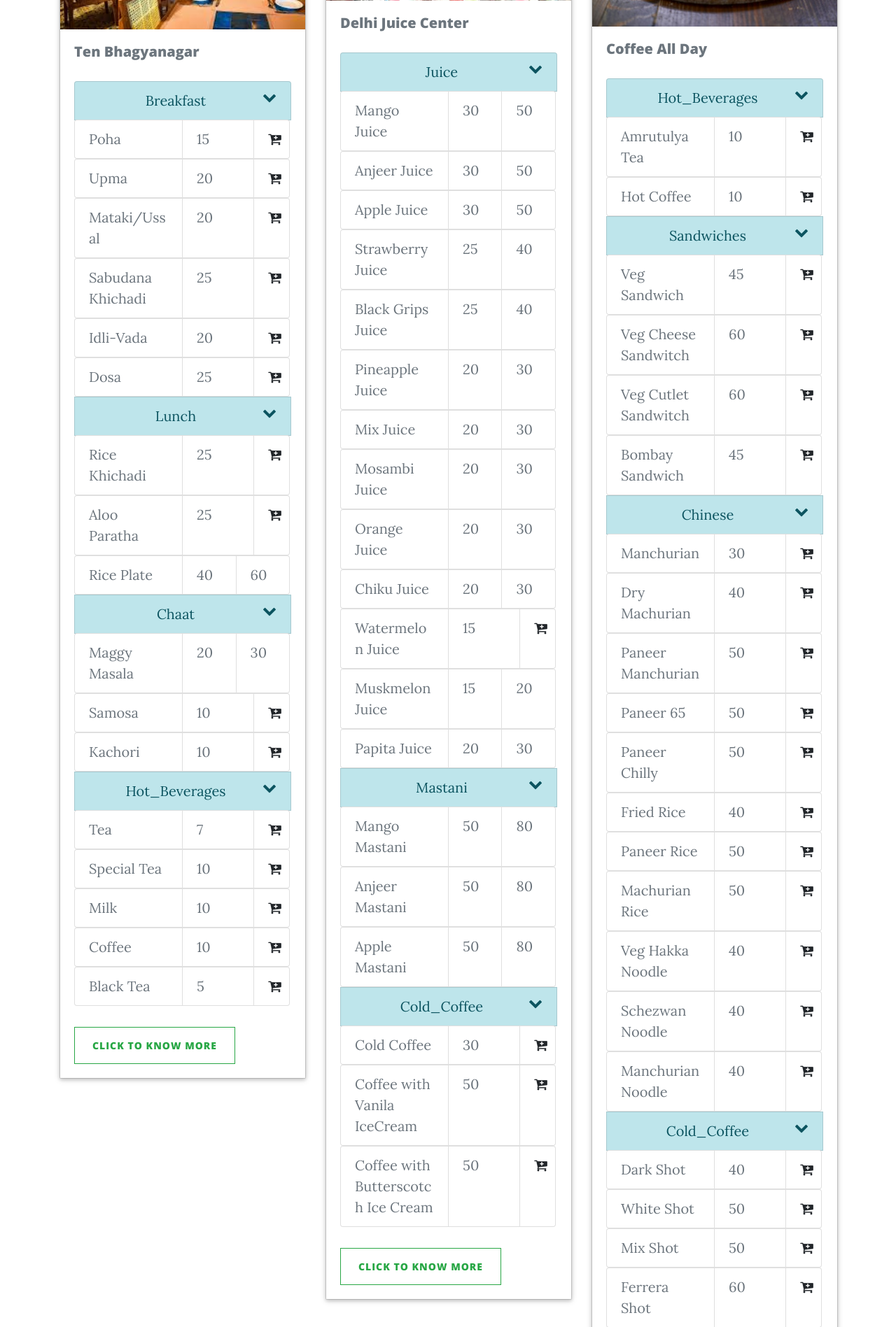
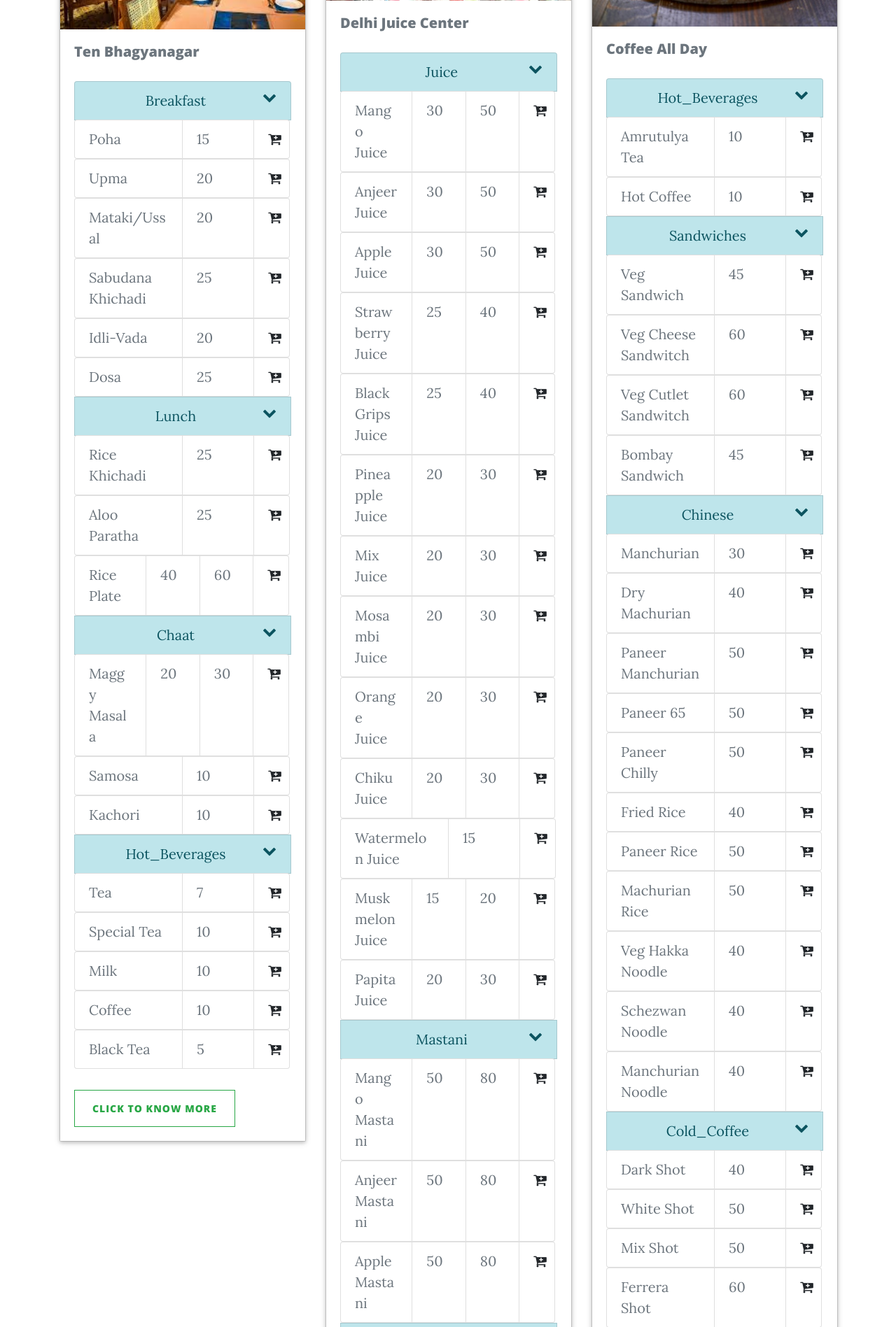
Before and after one commit to Venky-8/SnackIt, a PHP site: page /canteen.php in a window 1280 px wide. Shown: the part 822-2719 px from the top of the page at 70% size. Run offline with PHP 8.4, Linux system fonts and the light colour scheme; data comes from the database, SQL or seed files in the repository; some libraries are stand-ins or nearby versions.

Commit message:
Starting to mess up

```diff
--- a/canteen.php
+++ b/canteen.php
@@ -104,15 +104,19 @@
 
                                           <?php foreach ($menu as $item) {
                                               if($item['canteens_id'] == $canteen['id'] && $item['food_class_id'] == $canteen_class['food_class_id']) { ?>
+                                                  <?php
+                                                  $item_code = $current_canteen_name . '_' . $item['item'];
+                                                   ?>
                                                   <ul class="list-group list-group-horizontal">
                                                       <?php if($item['half']): ?>
-                                                          <li role="tab" class="list-group-item col-6"> <?php echo $item['item']; ?> </li>
+                                                          <li role="tab" class="list-group-item col-4"> <?php echo $item['item']; ?> </li>
                                                           <li role="tab" class="list-group-item col-3"> <?php echo $item['half']; ?> </li>
                                                           <li role="tab" class="list-group-item col-3"> <?php echo $item['full']; ?> </li>
+                                                          <li role="tab" class="list-group-item col-2"> <a href="cart/index.php?action=add&code=<?php echo $item_code; ?>"> <i class="fa fa-cart-plus" aria-hidden="true"></i> </a> </button </li>
                                                       <?php else: ?>
                                                           <li role="tab" class="list-group-item col-6"> <?php echo $item['item']; ?> </li>
                                                           <li role="tab" class="list-group-item col-4"> <?php echo $item['full']; ?> </li>
-                                                          <li role="tab" class="list-group-item col-2"> <a href="cart/index.php"> <i class="fa fa-cart-plus" aria-hidden="true"></i> </a> </button </li>
+                                                          <li role="tab" class="list-group-item col-2"> <a href="cart/index.php?action=add&code=<?php echo $item_code; ?>"> <i class="fa fa-cart-plus" aria-hidden="true"></i> </a> </button </li>
                                                       <?php endif ?>
                                                   </ul>
                                               <?php }
--- a/cart/index.php
+++ b/cart/index.php
@@ -47,8 +47,14 @@ switch($_GET["action"]) {
 <HEAD>
 <TITLE>Simple PHP Shopping Cart</TITLE>
 <link href="style.css" type="text/css" rel="stylesheet" />
+<link rel="stylesheet" href="../assets/bootstrap/css/bootstrap.min.css">
 </HEAD>
 <BODY>
+<div class="container-fluid">
+		<a href="../index.php" class="btn btn-outline-success float-right mt-2 ml-2"> Go Home</a>
+	<a href="../canteen.php" class="btn btn-outline-success float-right mt-2 ml-2"> Shop more </a>
+</div>
+<br>
 <div id="shopping-cart">
 <div class="txt-heading">Shopping Cart</div>
 
```
